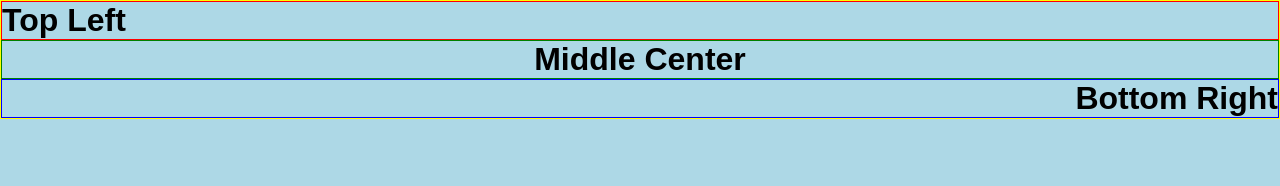
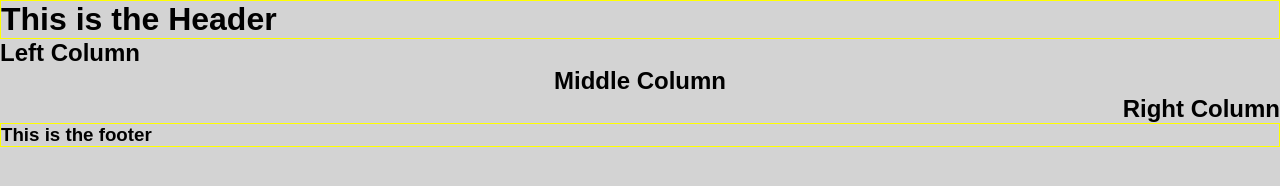
Before and after one commit to orjon/Flexbox_Examples, a plain HTML site: page index.html in a window 1280 px wide. Drawn offline with Linux system fonts and the light colour scheme.

Commit message:
layout revised

```diff
--- a/css/styles.css
+++ b/css/styles.css
@@ -1,6 +1,6 @@
 * {
 	box-sizing: border-box;
-	background-color: lightblue;
+	background-color: lightgrey;
 	padding: 0px;
 	margin: 0px;
 	font-family: sans-serif;
@@ -8,17 +8,29 @@
 }
 
 html {
-	border: 1px solid yellow;
+
 
 }
 
 body {
+
 	display: flex;
 	flex-direction: column;
 	align-items: left;
 	justify-content: space-around;
 
 }
+
+header {
+	border: 1px solid yellow;
+}
+
+footer {
+	border: 1px solid yellow;
+
+}
+
+#main
 
 #top {
 	border: 1px solid red;
--- a/index.html
+++ b/index.html
@@ -2,20 +2,29 @@
 <html>
 
 <head>
-	<title>GitTest</title>
+	<title>FlexBox Examples</title>
 	<link href='css/styles.css' type='text/css' rel='stylesheet'>
 </head>
 <body>
 
-	<div id='top'>
-		<h1 class='left'>Top Left</h1>
-	</div>
-	<div id='middle'>
-		<h1 class='center'>Middle Center</h1>
+	<header>
+		<h1>This is the Header</h1>
+	</header>
+	<main>
+		<div class='column'>
+			<h2 class='left'>Left Column</h1>
+		</div>
+		<div class='column'>
+			<h2 class='center'>Middle Column</h1>
+		</div>
+		<div class='column'>
+			<h2 class='right'>Right Column</h1>
+		</div>
+	</main>
 
-	</div>
-	<div id='bottom'>
-		<h1 class='right'>Bottom Right</h1>
-	</div>
+
+	<footer>
+		<h3>This is the footer</h3>
+	</footer>
 </body>
 </html>
```
Also changed, not shown: newfile.txt (deleted).
